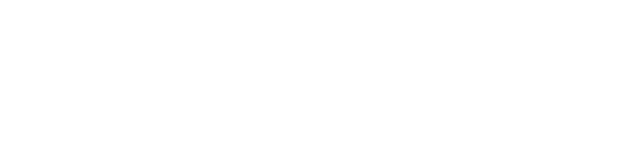
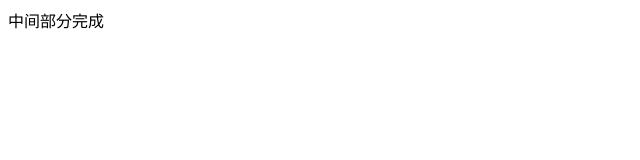
Before and after one commit to Wlcf/-, a plain HTML site: page index.html in a window 1280 px wide. Shown: the whole page, without its empty margins (0-640 px from the left). Drawn offline with Linux system fonts and the light colour scheme.

Commit message:
项目完成

```diff
--- a/index.html
+++ b/index.html
@@ -11,6 +11,7 @@
 <body>
     <!-- 小明 -->
     <!-- 小红 -->
+    <div>中间部分完成</div>
     <!-- 小王 -->
 </body>
 
```
